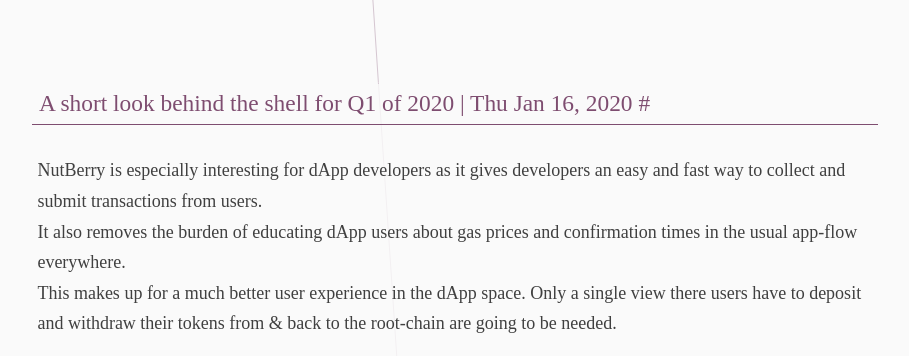
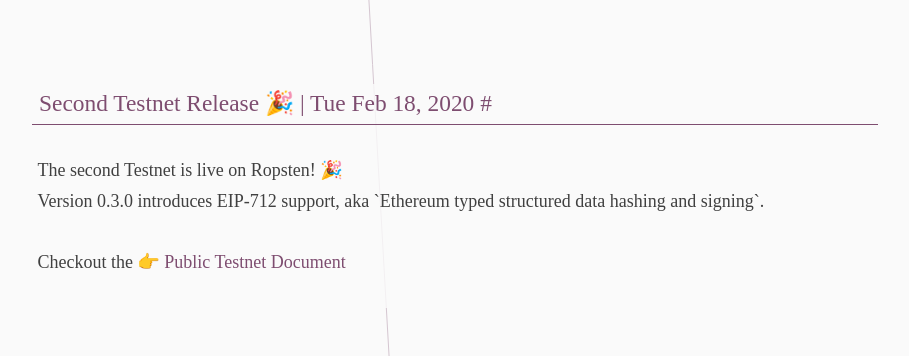
Before and after one commit to NutBerry/NutBerry.github.io, a plain HTML site: page index.html in a window 1280 px wide. Shown: the part 1321-1677 px from the top of the page, without its empty margins (185-1094 px from the left). Drawn offline with Linux system fonts and the light colour scheme; a web font is replaced by a local one.

Commit message:
release tweet

```diff
--- a/index.html
+++ b/index.html
@@ -52,6 +52,17 @@
     <main>
       <section style='text-align: left;'>
         <article>
+          <h1>Second Testnet Release 🎉  | Tue Feb 18, 2020 <a id='st12020' href='#st12020'>#</a></h1>
+          <div style='display: block;'>
+            <p>
+The second Testnet is live on Ropsten! 🎉
+Version 0.3.0 introduces EIP-712 support, aka `Ethereum typed structured data hashing and signing`.
+
+Checkout the 👉 <a href='https://github.com/NutBerry/stack/blob/master/docs/PublicTestnet.md#v030'>Public Testnet Document</a>
+            </p>
+          </div>
+        </article>
+        <article>
           <h1>A short look behind the shell for Q1 of 2020 | Thu Jan 16, 2020 <a id='lq12020' href='#lq12020'>#</a></h1>
           <div style='display: block;'>
             <p>
```
